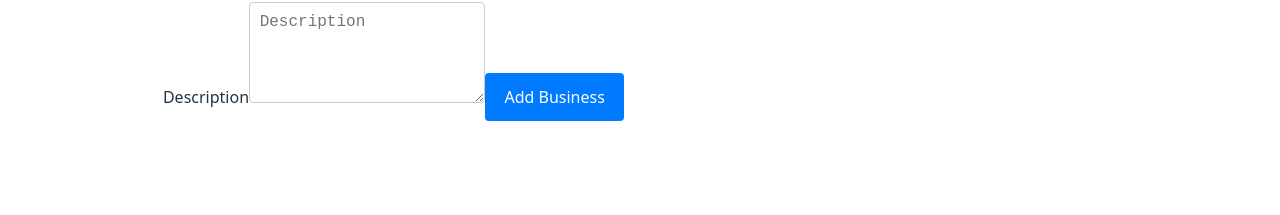
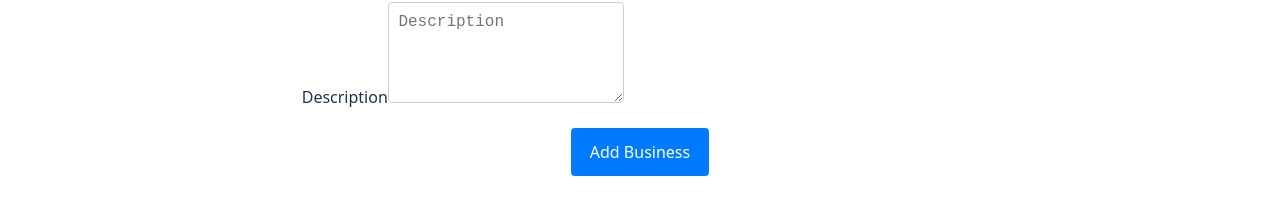
Before and after one commit to Lili-Kiwi/business-base, a React (Vite) app: page /addBusiness in a window 1280 px wide. Shown: the part 513-728 px from the top of the page. Built offline with nearby package versions, Linux system fonts and the light colour scheme; no server answers.

Commit message:
Add notification for new business submit.

```diff
--- a/src/features/AddBusiness/AddBusiness.jsx
+++ b/src/features/AddBusiness/AddBusiness.jsx
@@ -1,17 +1,8 @@
 import { useState } from "react";
 import { categoryOptions } from "../../shared/constants.jsx";
 import { actions as businessesActions } from "../../reducers/businesses.reducer.jsx";
-import { FormWrapper, StyledForm, Label, Input, Select, Button } from "./AddBusiness.styles.js";
+import { FormWrapper, StyledForm, Label, Input, Select, TextArea, Button, Notification } from "./AddBusiness.styles";
 import styled from "styled-components";
-
-const TextArea = styled.textarea`
-  padding: 0.6rem;
-  border: 1px solid #ccc;
-  border-radius: 4px;
-  font-size: 1rem;
-  min-height: 80px;
-  resize: vertical;
-`;
 
 const AddBusiness = ({ token, dispatch, URL }) => {
   const [formData, setFormData] = useState({
@@ -23,8 +14,9 @@ const AddBusiness = ({ token, dispatch, URL }) => {
     category: "",
     description: "",
   });
+  const [notification, setNotification] = useState("");
 
-  const handleSubmit = (e) => {
+  const handleSubmit = async (e) => {
     e.preventDefault();
     addBusiness(formData);
   };
@@ -58,6 +50,8 @@ const { name, value } = e.target;
       if (data && data.id) {
         dispatch({ type: businessesActions.addBusiness, record: data });
         setFormData({ name: "", address: "", category: "", phone: "", email: "", website: "", description: "" });
+        setNotification("Business was added successfully!");
+        setTimeout(() => setNotification(""), 3000);
       }
     } catch (err) {
       console.error("Failed to add business", err);
@@ -67,6 +61,7 @@ const { name, value } = e.target;
   return (
     <FormWrapper>
       <h2>Add Business</h2>
+      {notification && <Notification>{notification}</Notification>}
       <StyledForm onSubmit={handleSubmit}>
         <Label htmlFor="name">Business Name</Label>
         <Input
@@ -144,8 +139,8 @@ const { name, value } = e.target;
             name="description"
             onChange={handleChange}
           />
+        </div>
         <Button type="submit">Add Business</Button>
-</div>
 
       </StyledForm>
     </FormWrapper>
--- a/src/features/AddBusiness/AddBusiness.styles.js
+++ b/src/features/AddBusiness/AddBusiness.styles.js
@@ -1,3 +1,22 @@
+export const TextArea = styled.textarea`
+  padding: 0.6rem;
+  border: 1px solid #ccc;
+  border-radius: 4px;
+  font-size: 1rem;
+  min-height: 80px;
+  resize: vertical;
+`;
+
+export const Notification = styled.div`
+  background: #d4edda;
+  color: #155724;
+  border: 1px solid #c3e6cb;
+  padding: 12px 20px;
+  border-radius: 4px;
+  margin-bottom: 16px;
+  font-size: 1rem;
+  text-align: center;
+`;
 import styled from "styled-components";
 
 export const FormWrapper = styled.div`
```
Lines whose indentation alone changed are shown as unchanged.
